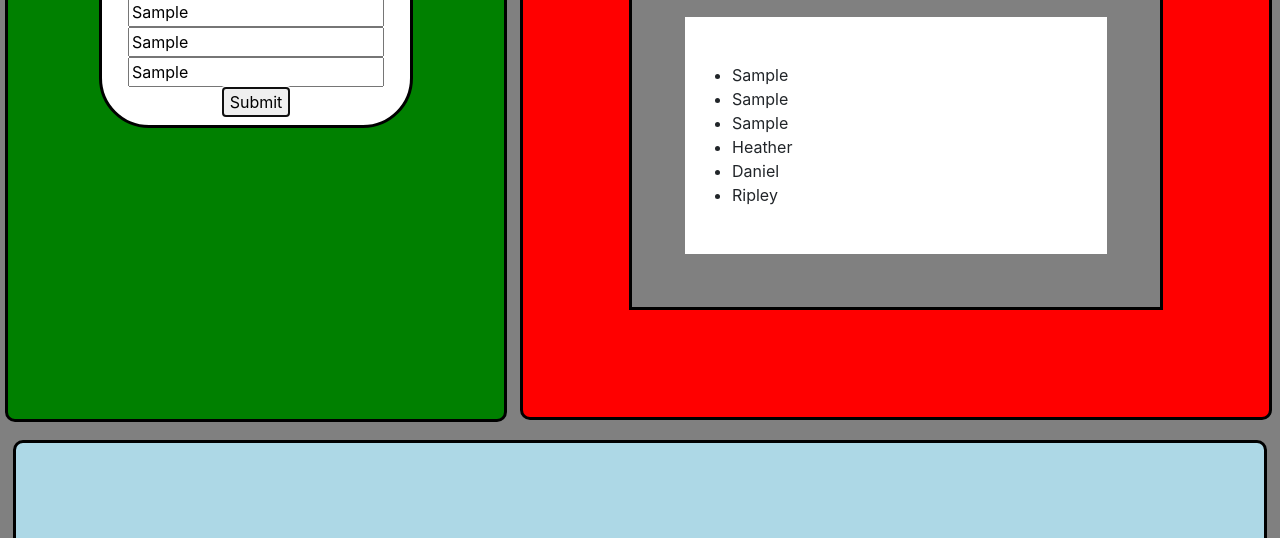
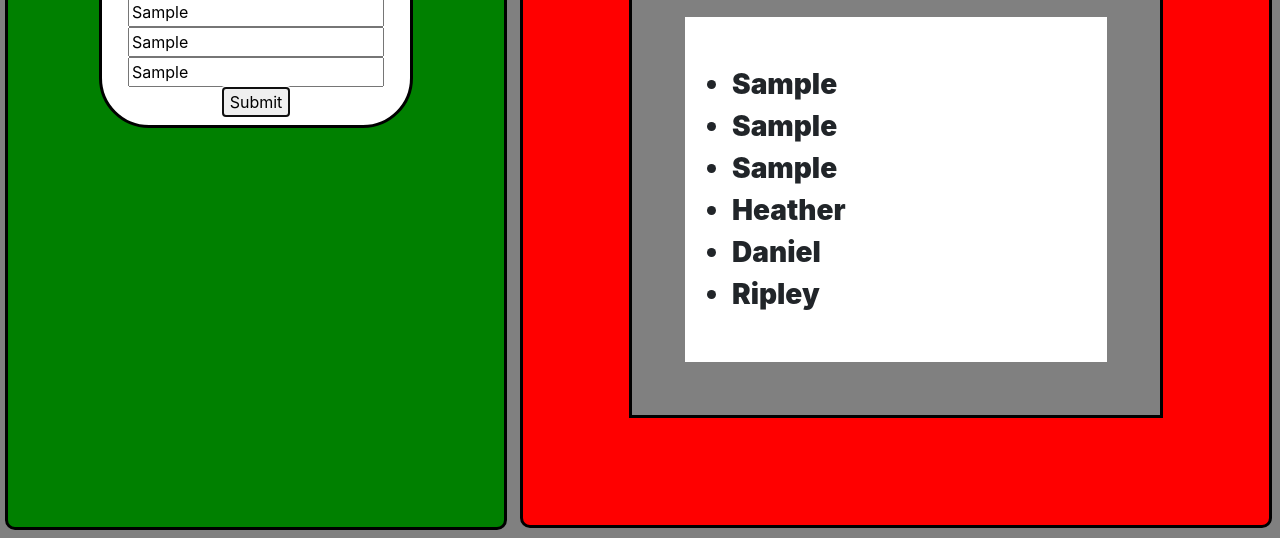
Before and after one commit to JButch-99/webpage-array, a plain HTML site: page index.html in a window 1280 px wide. Both pictures are taken after typing "Sample", "Sample", "Sample" into the empty fields and a click on the button "Submit". Shown: the part 262-800 px from the top of the page. Drawn offline with Linux system fonts and the light colour scheme.

Commit message:
update the README.

```diff
--- a/css/styles.css
+++ b/css/styles.css
@@ -32,6 +32,11 @@ body {
   padding: 5%;
 }
 
+li {
+  font-size: 175%;
+  font-weight: 900;
+}
+
 .arrayHead {
   font-size: 250%;
   background-color: white;
--- a/index.html
+++ b/index.html
@@ -25,7 +25,7 @@
         </div>
       </div>
       <div class="body-3" id="bodyThree">
-        <h1 class="arrayHead">Testing Ground</h1>
+        <h1 class="arrayHead" id="body3Head1">Testing Ground</h1>
       </div>
     </div>
   </body>
--- a/js/script.js
+++ b/js/script.js
@@ -1,7 +1,7 @@
 window.addEventListener("load", function(){
   const buttonArray = document.getElementById("arrayButton");
-  const parentArray = ["Heather", "Daniel"];
-  const movieArray = ["Ripley", "Rodgers", "Stark"];
+  const familyArray = ["Heather", "Daniel"];
+  const movieArray = ["Ripley", "Stark"];
   const divArray = document.getElementById("arrayBody");
   const h1Body2 = document.getElementById("body-h1");
   const ul = document.createElement("ul");
@@ -56,6 +56,7 @@ window.addEventListener("load", function(){
       ul.style.backgroundColor = "white";
       ul.style.margin = "5%";
       ul.style.padding = "10%";
+
     }
   }
 
@@ -64,14 +65,18 @@ window.addEventListener("load", function(){
     const valueOne = document.getElementById("arrayValue1").value;
     const valueTwo = document.getElementById("arrayValue2").value;
     const valueThree = document.getElementById("arrayValue3").value;
-    const mergedArray = parentArray.concat(movieArray);
+    const mergedArray = familyArray.concat(movieArray);
     const favoriteArray = [valueOne, valueTwo, valueThree];
 
+    mergedArray.push("Annie", "Gryffin", "Bear");
+    console.log(mergedArray);
+
     appendUL();
-
     function appendUL() {
       const slicedArray = mergedArray.slice(0, 3);
       const combinedArray = favoriteArray.concat(slicedArray);
+      console.log(slicedArray);
+      console.log(combinedArray);
 
       li1.innerText = combinedArray[0];
       li2.innerText = combinedArray[1];
```
Also changed, not shown: 1 other file.
